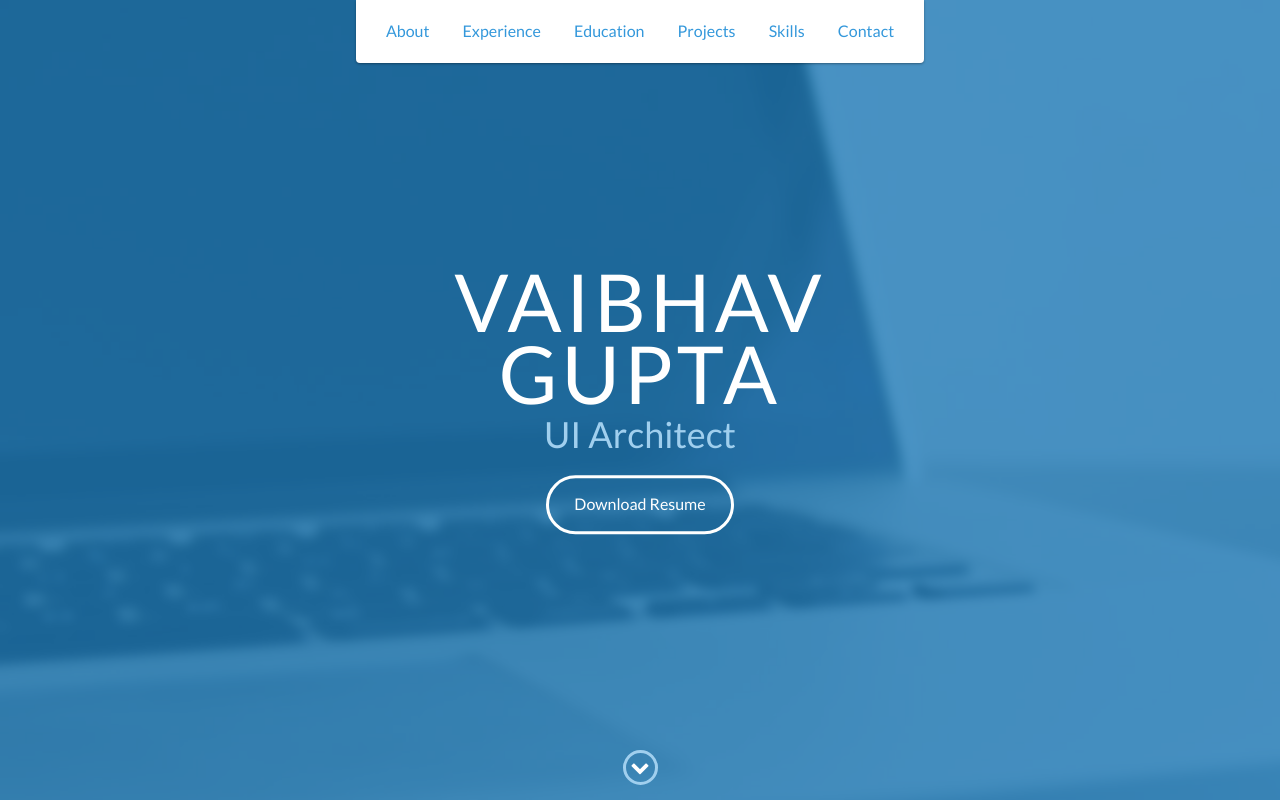
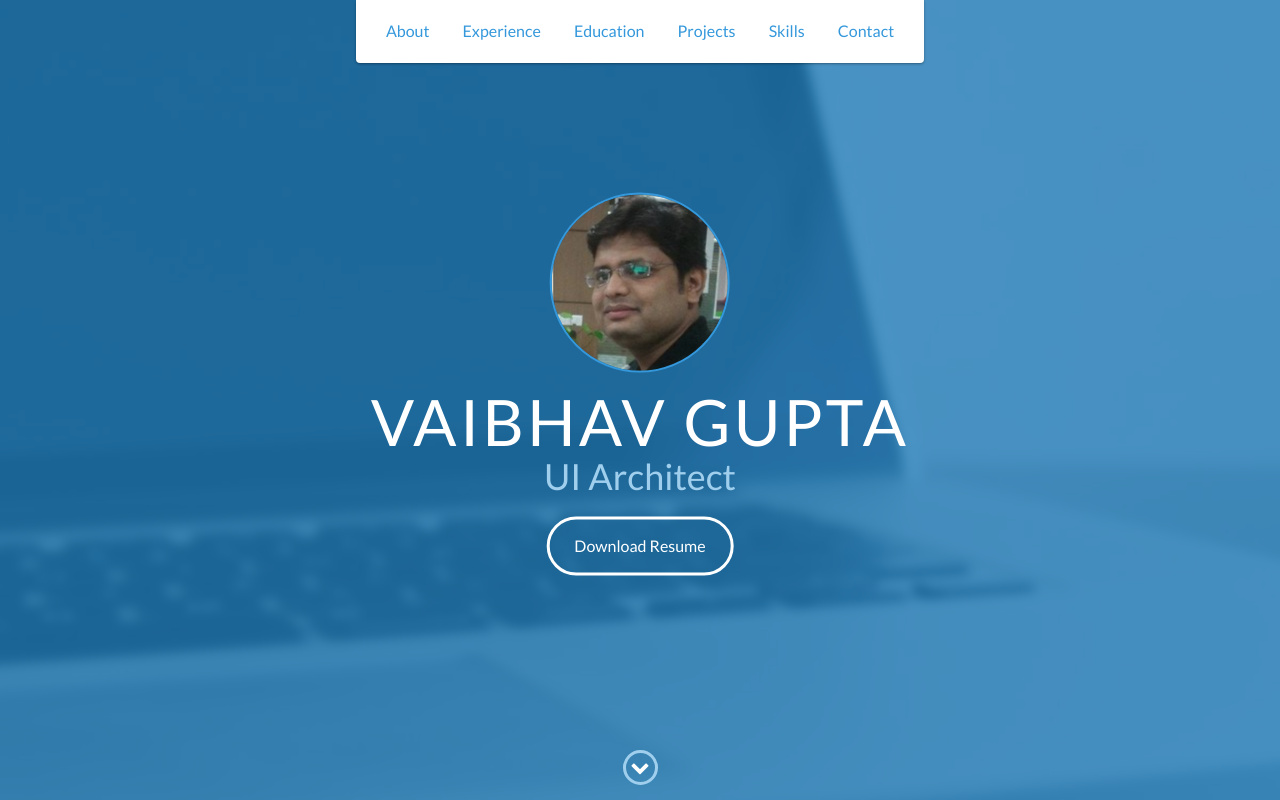
Before and after one commit to vaibhavcpgeek/vaibhavcpgeek.github.io, a website: page index.html in a window 1280 px wide. Shown: the top 800 px of the page. Drawn offline with nearby package versions, Linux system fonts and the light colour scheme.

Commit message:
Added profile image

```diff
--- a/index.html
+++ b/index.html
@@ -50,6 +50,9 @@
 
     <div id="lead">
       <div id="lead-content">
+        <div class="profile">
+          <img src="images/profile.jpg" />
+        </div>
         <h1>Vaibhav Gupta</h1>
         <h2>UI Architect</h2>
         <a
--- a/scss/styles.scss
+++ b/scss/styles.scss
@@ -360,7 +360,7 @@ footer {
 #lead-content {
   position: absolute;
   z-index: 10;
-  top: 50%;
+  top: 48%;
   left: 50%;
   transform: translate(-50%, -50%);
   text-align: center;
@@ -373,7 +373,7 @@ footer {
   h1 {
     color: #fff;
     font-weight: 500;
-    font-size: 5em;
+    font-size: 4em;
     text-transform: uppercase;
     letter-spacing: 0.05em;
     line-height: 0.9em;
@@ -384,6 +384,15 @@ footer {
     font-weight: 500;
     font-size: 2.25em;
     margin-bottom: 15px;
+  }
+  .profile {
+    width: 180px;
+    margin: auto;
+    height: 180px;
+    border-radius: 90px;
+    overflow: hidden;
+    margin-bottom: 20px;
+    border: solid 2px #3498db;
   }
 }
 
```
Also changed, not shown: css/styles.css, images/profile.jpg (added).
